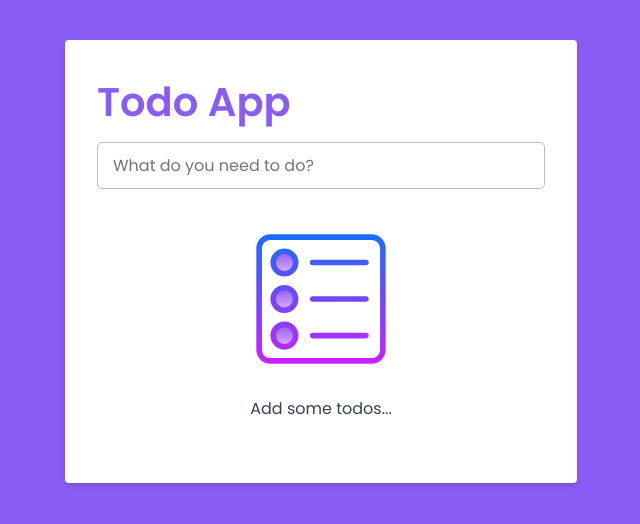
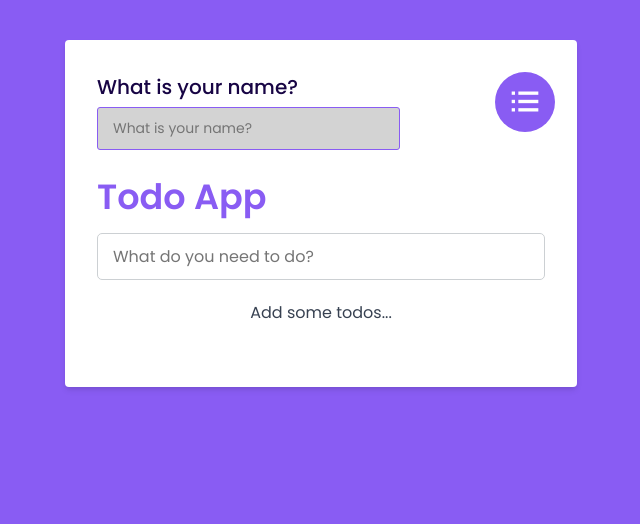
Before and after one commit to marykasp/todoapp-react-hooks, a React (Create React App) app: page / in a window 1280 px wide. Shown: the top 524 px of the page, without its empty margins (319-959 px from the left). Built offline with nearby package versions, Linux system fonts and the light colour scheme.

Commit message:
UseEffect and useRef Hooks to focus the name input

```diff
--- a/src/App.css
+++ b/src/App.css
@@ -8,6 +8,30 @@
 body {
   margin: 0;
   font-family: "Poppins", sans-serif;
+}
+
+input {
+  font-family: "Poppins", sans-serif;
+  cursor: pointer;
+}
+
+input:focus {
+  outline: none !important;
+  border:1px solid #895cf3;
+  /* box-shadow: 0 0 10px #719ECE; */
+}
+
+h2 {
+  font-size: 35px;
+  font-weight: bold;
+  color: #895cf3;
+}
+
+h4 {
+  font-size: 20px;
+  color: #170444;
+  font-weight: 500;
+  margin-bottom: 5px;
 }
 
 .todo-app-container {
@@ -37,22 +61,56 @@ body {
   color: #374151;
 }
 
-h2 {
+.name-container {
+  margin-bottom: 20px;
+  position: relative;
+  /* display: flex;
+  align-items: center;
+  justify-content: space-between; */
+}
+
+.todo-input-name {
+  flex: 0 0 50%;
+  padding: 10px 15px;
+  background: lightgray;
+  border: none;
+  border-radius: 3px;
+  color: #895cf3;
+  font-size: 14px;
+}
+
+
+.name-container .bx {
+  background-color: #895cf3;
+  padding: 10px;
+  border-radius: 50%;
   font-size: 40px;
-  font-weight: bold;
+  color: #fff;
+  position: absolute;
+  top: 0;
+  right: -10px;
+}
+
+.name-label {
+  margin-top: 10px;
+  font-size: 18px
+}
+
+.name-label span {
   color: #895cf3;
+  font-weight: 600;
+  letter-spacing: 0.5px;
 }
 
 .todo-input {
   margin-top: 10px;
   padding: 10px 15px;
   width: 100%;
-  border: 1px solid #bbc0c5;
+  border: 1px solid #ccd0d3;
   border-radius: 5px;
   color: #170444;
   outline-color: #895cf3;
   background: transparent;
-  font-family: "Poppins", sans-serif;
   font-size: 16px;
 }
 
--- a/src/App.js
+++ b/src/App.js
@@ -1,13 +1,15 @@
-import { useState } from "react";
+import { useEffect, useRef, useState } from "react";
 import NoTodos from "./components/NoTodos";
 import TodoForm from "./components/TodoForm";
 import TodoList from "./components/TodoList";
+import NameInput from "./components/NameInput";
 import "./App.css";
 
 function App() {
   // set state - array destructing
+  const nameInputEl = useRef(null);
   const [todos, setTodos] = useState([]);
-  const [idForTodo, setIdForTodo] = useState(4);
+  const [idForTodo, setIdForTodo] = useState(1);
 
   // Event Handler Functions
   function addTodo(todo) {
@@ -120,9 +122,20 @@ function App() {
     return todos;
   }
 
+  // listens for component mounting, or state change and will execute the callback function
+  useEffect(() => {
+    // will focus the input when the component mounts
+    nameInputEl.current.focus();
+
+    return function cleanup() {
+      // console.log("cleaning up");
+    };
+  }, []);
+
   return (
     <div className="todo-app-container">
       <div className="todo-app">
+        <NameInput nameInputEl={nameInputEl} />
         <h2>Todo App</h2>
         <TodoForm addTodo={addTodo} />
 
--- /dev/null
+++ b/src/components/NameInput.jsx
@@ -0,0 +1,30 @@
+import React, { useState } from "react";
+
+function NameInput({ nameInputEl }) {
+  const [name, setName] = useState("");
+  return (
+    <div className="name-container">
+      <h4>What is your name?</h4>
+
+      <form action="#">
+        <input
+          type="text"
+          ref={nameInputEl}
+          className="todo-input-name"
+          placeholder="What is your name?"
+          value={name}
+          onChange={(event) => setName(event.target.value)}
+        />
+      </form>
+      {name && (
+        <p className="name-label">
+          Hello, <span>{name}</span>
+        </p>
+      )}
+
+      <i className="bx bx-list-ul"></i>
+    </div>
+  );
+}
+
+export default NameInput;
--- a/src/components/NoTodos.jsx
+++ b/src/components/NoTodos.jsx
@@ -3,64 +3,6 @@ import React from "react";
 function NoTodos() {
   return (
     <div className="no-todos-container">
-      <svg
-        xmlns="http://www.w3.org/2000/svg"
-        viewBox="0 0 64 64"
-        width="180px"
-        height="180px"
-      >
-        <linearGradient
-          id="j60VCtKB9ZT9t2svrZTTfa"
-          x1="19"
-          x2="19"
-          y1="15"
-          y2="23"
-          gradientUnits="userSpaceOnUse"
-        >
-          <stop offset="0" stop-color="#895cf3" />
-          <stop offset="1" stop-color="#e6abff" />
-        </linearGradient>
-        <circle cx="19" cy="19" r="4" fill="url(#j60VCtKB9ZT9t2svrZTTfa)" />
-        <linearGradient
-          id="j60VCtKB9ZT9t2svrZTTfb"
-          x1="19"
-          x2="19"
-          y1="28"
-          y2="36"
-          gradientUnits="userSpaceOnUse"
-        >
-          <stop offset="0" stop-color="#895cf3" />
-          <stop offset="1" stop-color="#e6abff" />
-        </linearGradient>
-        <circle cx="19" cy="32" r="4" fill="url(#j60VCtKB9ZT9t2svrZTTfb)" />
-        <linearGradient
-          id="j60VCtKB9ZT9t2svrZTTfc"
-          x1="19"
-          x2="19"
-          y1="41"
-          y2="49"
-          gradientUnits="userSpaceOnUse"
-        >
-          <stop offset="0" stop-color="#895cf3" />
-          <stop offset="1" stop-color="#e6abff" />
-        </linearGradient>
-        <circle cx="19" cy="45" r="4" fill="url(#j60VCtKB9ZT9t2svrZTTfc)" />
-        <linearGradient
-          id="j60VCtKB9ZT9t2svrZTTfd"
-          x1="32"
-          x2="32"
-          y1="9"
-          y2="55"
-          gradientUnits="userSpaceOnUse"
-        >
-          <stop offset="0" stop-color="#1a6dff" />
-          <stop offset="1" stop-color="#c822ff" />
-        </linearGradient>
-        <path
-          fill="url(#j60VCtKB9ZT9t2svrZTTfd)"
-          d="M19,27c-2.757,0-5,2.243-5,5s2.243,5,5,5s5-2.243,5-5S21.757,27,19,27z M19,35 c-1.654,0-3-1.346-3-3s1.346-3,3-3s3,1.346,3,3S20.654,35,19,35z M19,14c-2.757,0-5,2.243-5,5s2.243,5,5,5s5-2.243,5-5 S21.757,14,19,14z M19,22c-1.654,0-3-1.346-3-3s1.346-3,3-3s3,1.346,3,3S20.654,22,19,22z M50,9H14c-2.757,0-5,2.243-5,5v36 c0,2.757,2.243,5,5,5h36c2.757,0,5-2.243,5-5V14C55,11.243,52.757,9,50,9z M53,50c0,1.654-1.346,3-3,3H14c-1.654,0-3-1.346-3-3V14 c0-1.654,1.346-3,3-3h36c1.654,0,3,1.346,3,3V50z M19,40c-2.757,0-5,2.243-5,5s2.243,5,5,5s5-2.243,5-5S21.757,40,19,40z M19,48 c-1.654,0-3-1.346-3-3s1.346-3,3-3s3,1.346,3,3S20.654,48,19,48z M49,19c0,0.552-0.447,1-1,1H29c-0.553,0-1-0.448-1-1s0.447-1,1-1 h19C48.553,18,49,18.448,49,19z M49,45c0,0.553-0.447,1-1,1H29c-0.553,0-1-0.447-1-1s0.447-1,1-1h19C48.553,44,49,44.447,49,45z M49,32c0,0.552-0.447,1-1,1H29c-0.553,0-1-0.448-1-1s0.447-1,1-1h19C48.553,31,49,31.448,49,32z"
-        />
-      </svg>
       <p>Add some todos...</p>
     </div>
   );
--- a/src/components/TodoList.jsx
+++ b/src/components/TodoList.jsx
@@ -62,10 +62,10 @@ function TodoList({
                 className="edit-button"
                 onClick={() => markAsEditing(todo.id)}
               >
-                <i class="bx bxs-edit"></i>
+                <i className="bx bxs-edit"></i>
               </button>
               <button className="x-button" onClick={() => deleteTodo(todo.id)}>
-                <i class="bx bxs-trash"></i>
+                <i className="bx bxs-trash"></i>
               </button>
             </li>
           );
```
